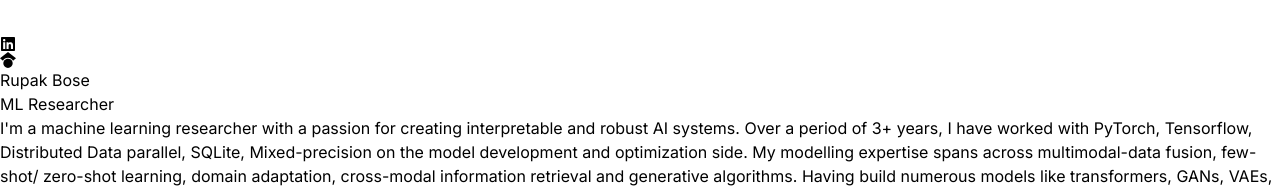
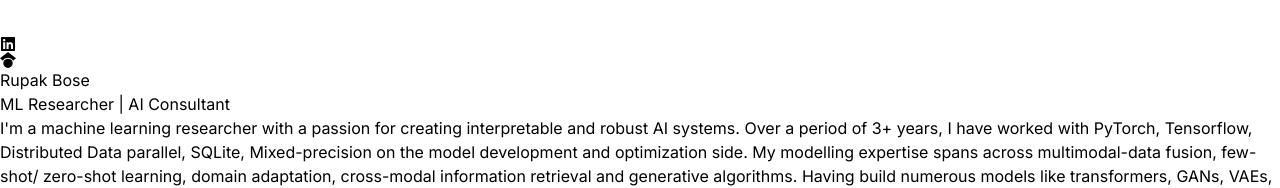
Before and after one commit to rupakbose/home, a React (Vite) app: page / in a window 1280 px wide. Shown: the top 188 px of the page. Built offline with nearby package versions, Linux system fonts and the light colour scheme.

Commit message:
update consult

```diff
--- a/src/components/Hero.jsx
+++ b/src/components/Hero.jsx
@@ -28,7 +28,7 @@ const Hero = () => {
                     animate="visible"
                     className="bg-gradient-to-r from-pink-300 via-slate-500 to-purple-500
                     bg-clip-text text-3xl tracking-tight text-transparent">
-                    ML Researcher
+                    ML Researcher | AI Consultant
                     </motion.span>
                     <motion.p variants={container(1)}
                     initial="hidden"
```
